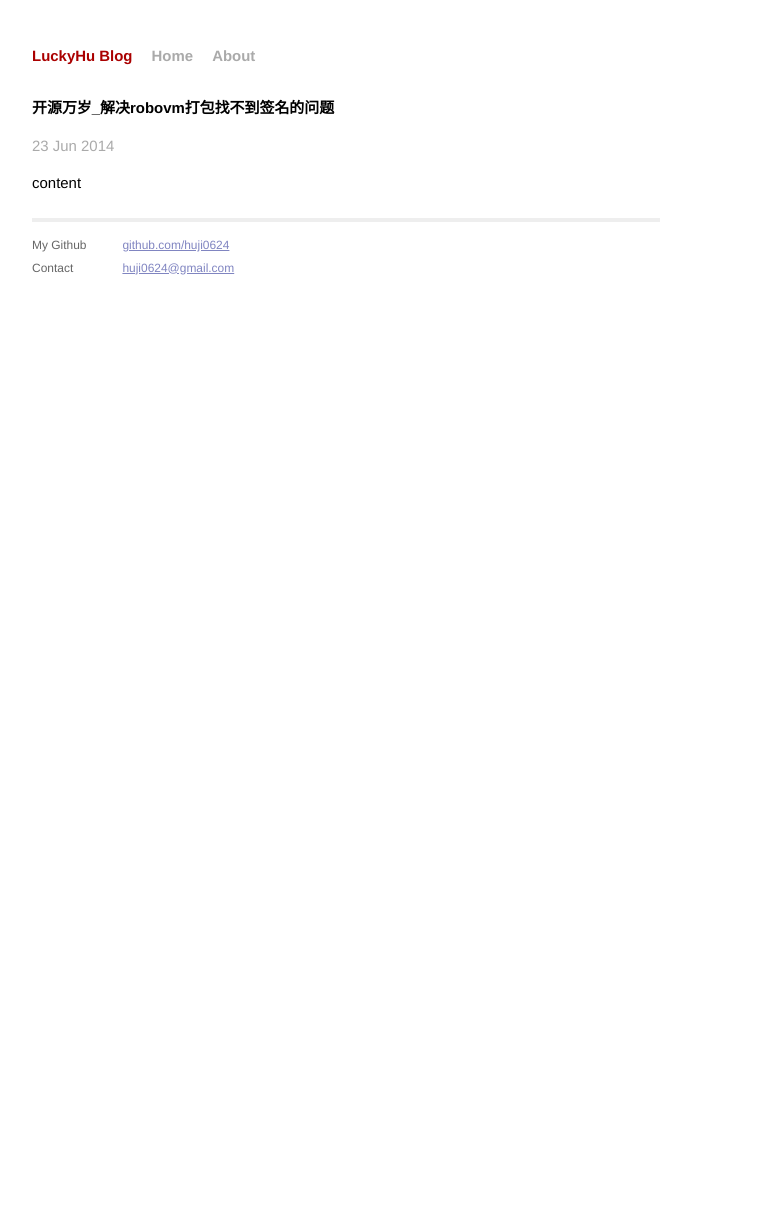
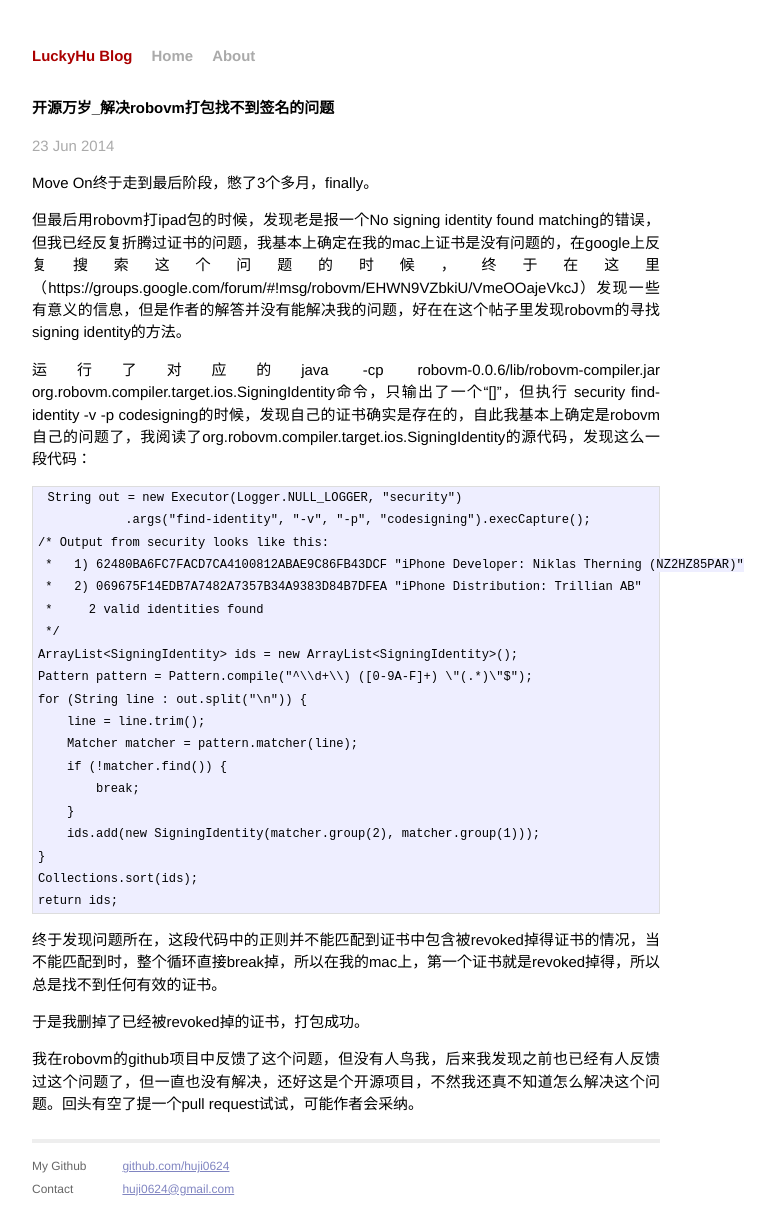
Before and after one commit to iguchunhui/huji0624.github.com, a Jekyll site: the page built from _posts/2014-06-23-开源万岁_解决robovm打包找不到签名的问题.markdown, in a window 1280 px wide. Shown: the whole page, without its empty margins (294-1069 px from the left). Built offline with Jekyll 4.4.1, drawn with Linux system fonts in a browser that asks for light colours; Markdown is read by kramdown in place of the engine named in the settings; before the commit the page ends 945 px from its top, so only the background shows below that.

Commit message:
comp new post.
FYI.

```diff
--- a/_posts/2014-06-23-开源万岁_解决robovm打包找不到签名的问题.markdown
+++ b/_posts/2014-06-23-开源万岁_解决robovm打包找不到签名的问题.markdown
@@ -8,4 +8,34 @@ title: 开源万岁_解决robovm打包找不到签名的问题
 categories:
 - opensource
 ---
-content
+Move On终于走到最后阶段，憋了3个多月，finally。
+
+但最后用robovm打ipad包的时候，发现老是报一个No signing identity found matching的错误，但我已经反复折腾过证书的问题，我基本上确定在我的mac上证书是没有问题的，在google上反复搜索这个问题的时候，终于在这里（https://groups.google.com/forum/#!msg/robovm/EHWN9VZbkiU/VmeOOajeVkcJ）发现一些有意义的信息，但是作者的解答并没有能解决我的问题，好在在这个帖子里发现robovm的寻找signing identity的方法。
+
+运行了对应的java -cp robovm-0.0.6/lib/robovm-compiler.jar org.robovm.compiler.target.ios.SigningIdentity命令，只输出了一个“[]”，但执行  security find-identity -v -p codesigning的时候，发现自己的证书确实是存在的，自此我基本上确定是robovm自己的问题了，我阅读了org.robovm.compiler.target.ios.SigningIdentity的源代码，发现这么一段代码：
+
+	 String out = new Executor(Logger.NULL_LOGGER, "security")
+                .args("find-identity", "-v", "-p", "codesigning").execCapture();
+    /* Output from security looks like this:
+     *   1) 62480BA6FC7FACD7CA4100812ABAE9C86FB43DCF "iPhone Developer: Niklas Therning (NZ2HZ85PAR)"
+     *   2) 069675F14EDB7A7482A7357B34A9383D84B7DFEA "iPhone Distribution: Trillian AB"
+     *     2 valid identities found
+     */
+    ArrayList<SigningIdentity> ids = new ArrayList<SigningIdentity>();
+    Pattern pattern = Pattern.compile("^\\d+\\) ([0-9A-F]+) \"(.*)\"$");
+    for (String line : out.split("\n")) {
+        line = line.trim();
+        Matcher matcher = pattern.matcher(line);
+        if (!matcher.find()) {
+            break;
+        }
+        ids.add(new SigningIdentity(matcher.group(2), matcher.group(1)));
+    }
+    Collections.sort(ids);
+    return ids;
+
+终于发现问题所在，这段代码中的正则并不能匹配到证书中包含被revoked掉得证书的情况，当不能匹配到时，整个循环直接break掉，所以在我的mac上，第一个证书就是revoked掉得，所以总是找不到任何有效的证书。
+
+于是我删掉了已经被revoked掉的证书，打包成功。
+
+我在robovm的github项目中反馈了这个问题，但没有人鸟我，后来我发现之前也已经有人反馈过这个问题了，但一直也没有解决，还好这是个开源项目，不然我还真不知道怎么解决这个问题。回头有空了提一个pull request试试，可能作者会采纳。
```
